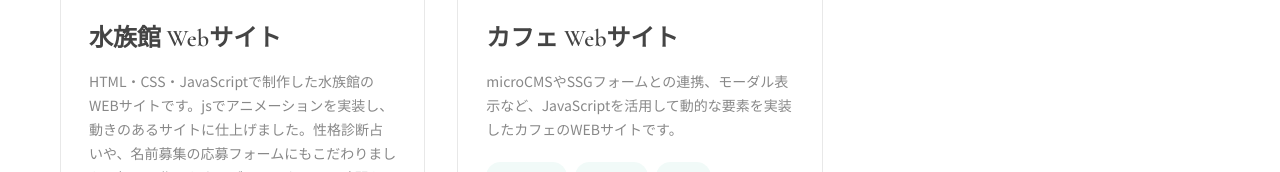
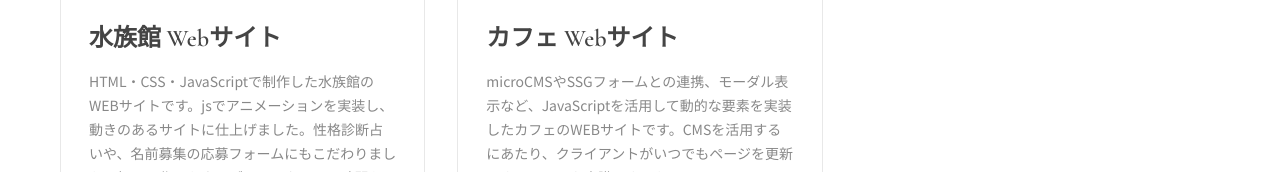
Before and after one commit to Matsumi0810/MyPortfolio, a React (Vite) app: page /works in a window 1280 px wide. Shown: the part 780-952 px from the top of the page. Built offline with nearby package versions, Linux system fonts and the light colour scheme.

Commit message:
Enhance project description for cafe website
Updated project description to emphasize client page updates.

```diff
--- a/src/Pages/Works/Works.jsx
+++ b/src/Pages/Works/Works.jsx
@@ -19,7 +19,7 @@ const works = [
     title: "カフェ Webサイト",
     image: "/images/komorebi.png",
     link: "https://komorebi-kitchin-one.vercel.app/",
-    desc: "microCMSやSSGフォームとの連携、モーダル表示など、JavaScriptを活用して動的な要素を実装したカフェのWEBサイトです。",
+    desc: "microCMSやSSGフォームとの連携、モーダル表示など、JavaScriptを活用して動的な要素を実装したカフェのWEBサイトです。CMSを活用するにあたり、クライアントがいつでもページを更新できるコードを意識しました。",
     tags: ["microCMS", "SSGform", "React"],
     time: "制作期間：約30日",
   },
```
